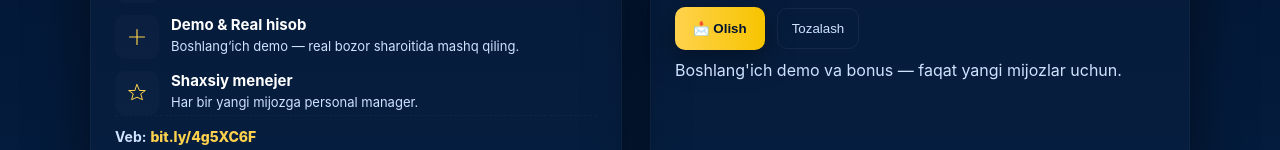
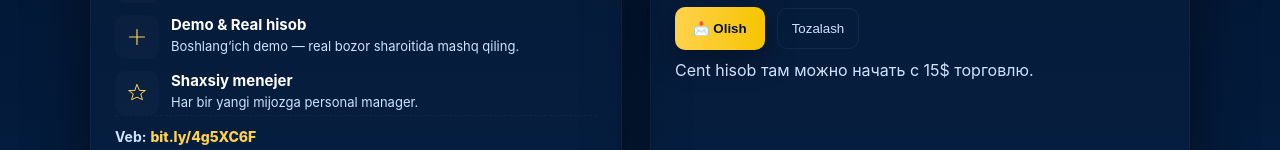
Before and after one commit to Qiwi-crupto/cxm, a plain HTML site: page index.html in a window 1280 px wide. Shown: the part 272-422 px from the top of the page. Drawn offline with Linux system fonts and the light colour scheme.

Commit message:
Add files via upload

```diff
--- a/index.html
+++ b/index.html
@@ -225,7 +225,7 @@
               <button type="button" class="btn-ghost" onclick="document.getElementById('leadForm').reset(); applyLang();">Tozalash</button>
             </div>
             <div id="status" class="status" role="status" aria-live="polite"></div>
-            <div class="small" style="margin-top:8px">Boshlang'ich demo va bonus — faqat yangi mijozlar uchun.</div>
+            <div class="small" style="margin-top:8px">Cent hisob там можно начать с 15$ торговлю.</div>
           </div>
         </form>
       </div>
```
